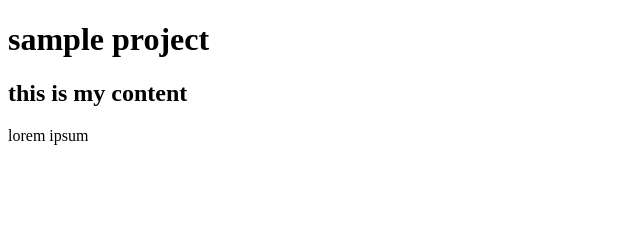
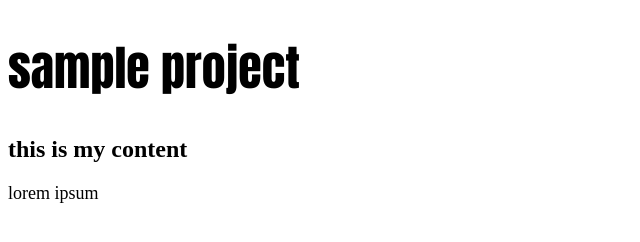
Before and after one commit to mike-pena/new-repo, a plain HTML site: page index.html in a window 1280 px wide. Shown: the whole page, without its empty margins (0-640 px from the left). Drawn offline with Linux system fonts and the light colour scheme.

Commit message:
update style

```diff
--- a/style.css
+++ b/style.css
@@ -1,12 +1,13 @@
-haeder__title {
-    font-family: 'Gill Sans', 'Gill Sans MT', Calibri, 'Trebuchet MS', sans-serif;
+.header__title {
+    font-family: Impact, Haettenschweiler, 'Arial Narrow Bold', sans-serif;
+    font-size: 48px;
+    font-weight: 500;
+}
+
+.content__title {
     font-size: 24px;
 }
 
-content__title {
-    font-size: 16px;
+.content__text {
+    font-size: 18px;
 }
-
-content__text {
-    font-size: 10px;
-}
```
